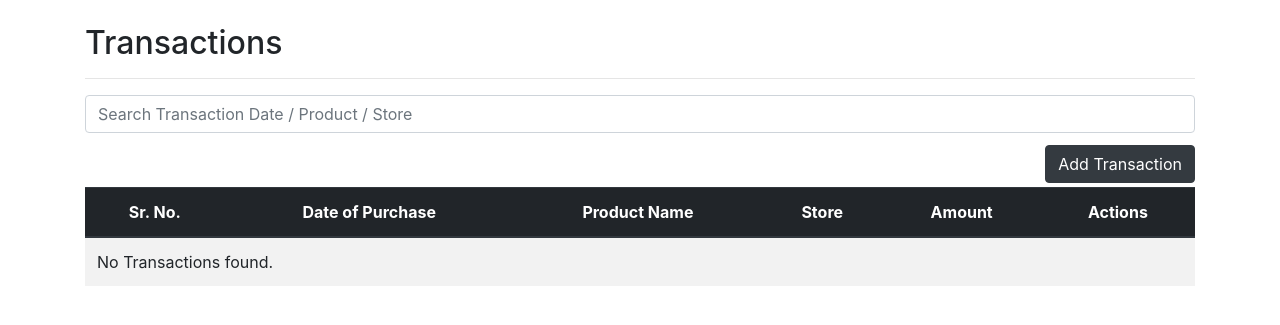
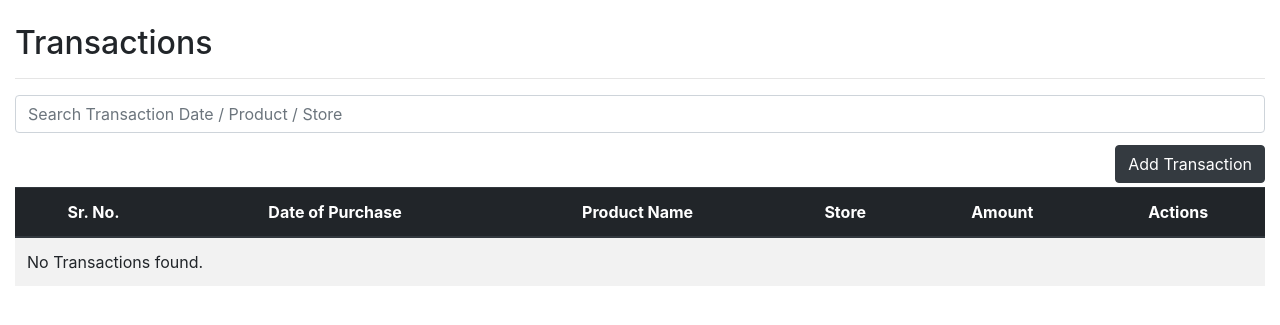
Before and after one commit to c0d3sh3lf/monthly_book, a Django app: page /transactions/ in a window 1280 px wide. Shown: the part 56-381 px from the top of the page. Run offline with Django 3.2, Linux system fonts and the light colour scheme; a user stored in the database is signed in; data that the repository does not hold is empty; some libraries are stand-ins or nearby versions.

Commit message:
changed form container to container-fluid in transactions.html

```diff
--- a/monthly_book/mbook/templates/transactions.html
+++ b/monthly_book/mbook/templates/transactions.html
@@ -34,7 +34,7 @@
     </script>
 {% endblock scripts %}
 {% block body %}
-    <div class="container mt-4">
+    <div class="container-fluid mt-4">
         <h2>Transactions</h2>
         <hr/>
         <input type="text" placeholder="Search Transaction Date / Product / Store" max-length="256" class="form-control mb-2" id="searchInput" />
```
